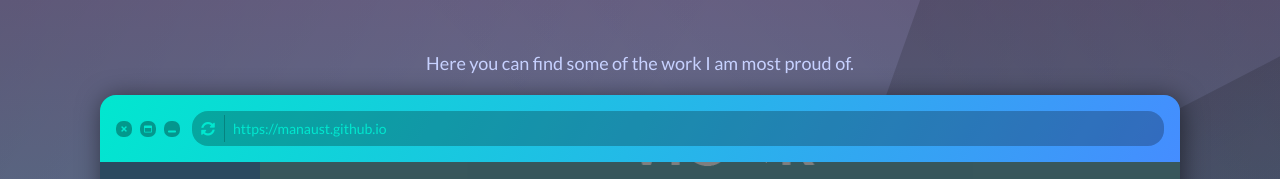
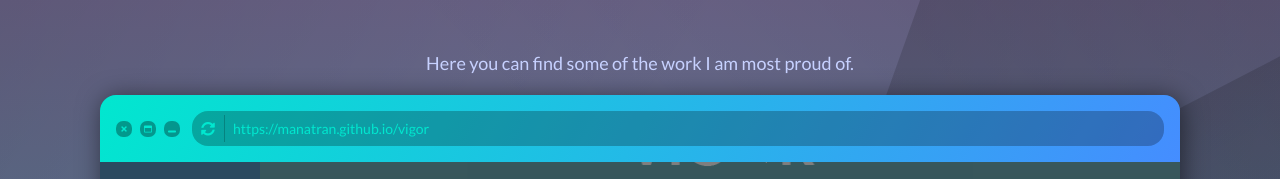
Before and after one commit to manatran/personal-website-mockup, a React (Create React App) app: page / in a window 1280 px wide. Shown: the part 1414-1593 px from the top of the page. Built offline with nearby package versions, Linux system fonts and the light colour scheme.

Commit message:
feat: updated project css

```diff
--- a/src/components/Projects/index.css
+++ b/src/components/Projects/index.css
@@ -72,10 +72,14 @@
       flex: 1;
       box-sizing: border-box;
       font-size: 14px;
-      overflow: hidden; }
+      overflow: hidden;
+      white-space: nowrap;
+      text-overflow: ellipsis; }
       .projects-window .header .input span {
         padding-left: 8px;
-        border-left: solid 1px rgba(0, 0, 0, 0.2); }
+        border-left: solid 1px rgba(0, 0, 0, 0.2);
+        overflow: hidden;
+        text-overflow: ellipsis; }
       .projects-window .header .input i {
         font-size: 14px;
         height: 100%;
--- a/src/components/Projects/index.scss
+++ b/src/components/Projects/index.scss
@@ -89,10 +89,14 @@
       box-sizing: border-box;
       font-size: 14px;
       overflow: hidden;
+      white-space: nowrap;
+      text-overflow: ellipsis;
 
       span {
         padding-left: 8px;
         border-left: solid 1px rgba(0, 0, 0, 0.2);
+        overflow: hidden;
+        text-overflow: ellipsis;
       }
 
       i {
--- a/src/data/projects.json
+++ b/src/data/projects.json
@@ -9,7 +9,7 @@
     "thumbnail": "vigor.svg",
     "technologies": ["JavaScript", "JSON", "Open Data", "SASS", "Jekyll"],
     "banner": "vigor-banner.png",
-    "url": "https://manaust.github.io"
+    "url": "https://manatran.github.io/vigor"
   },
   {
     "title": "Promoboek",
@@ -85,6 +85,6 @@
       "Sequelize"
     ],
     "banner": "orbit-banner.png",
-    "url": "https://manatran.github.io"
+    "url": "https://manaust.github.io"
   }
 ]
```
